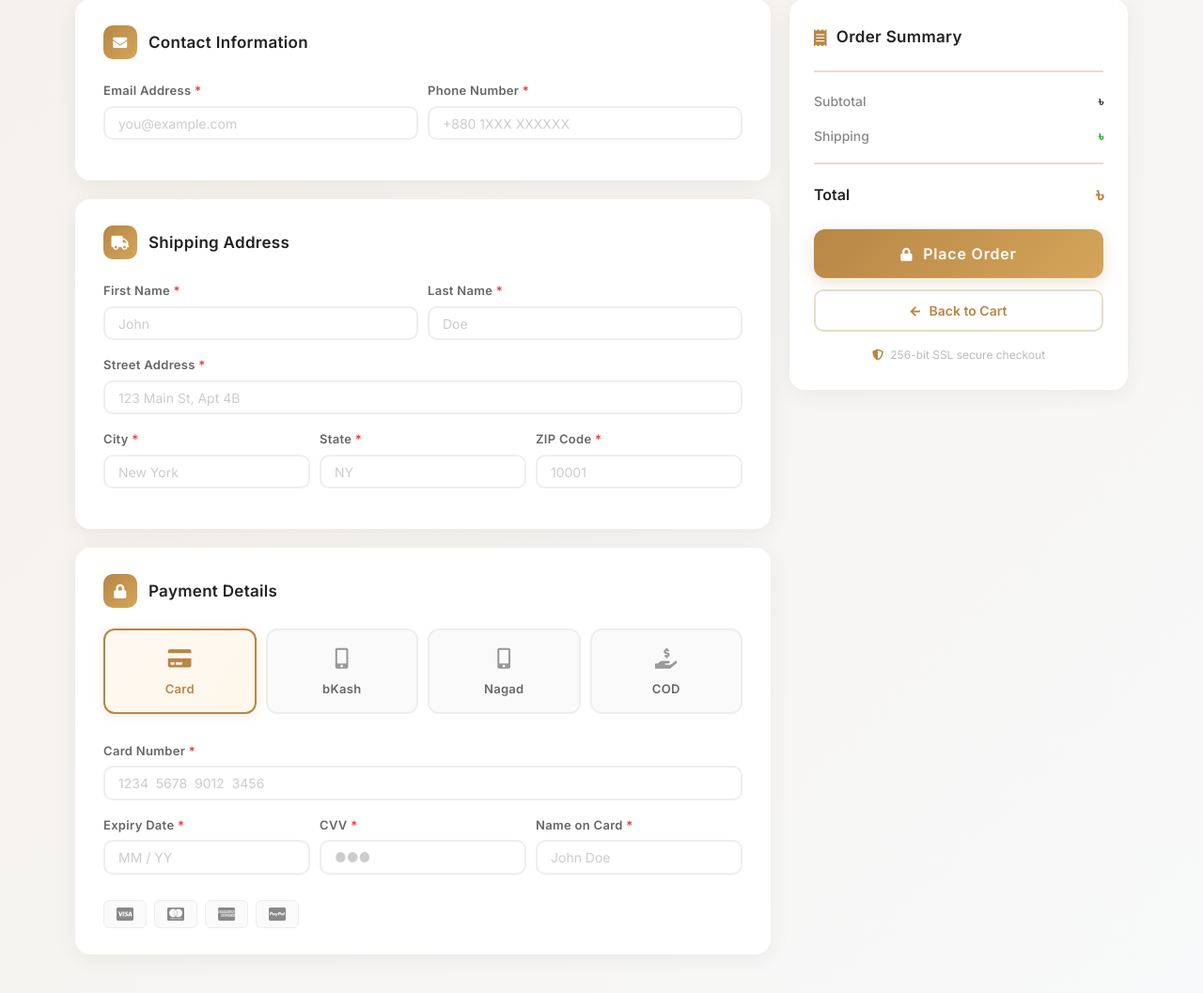
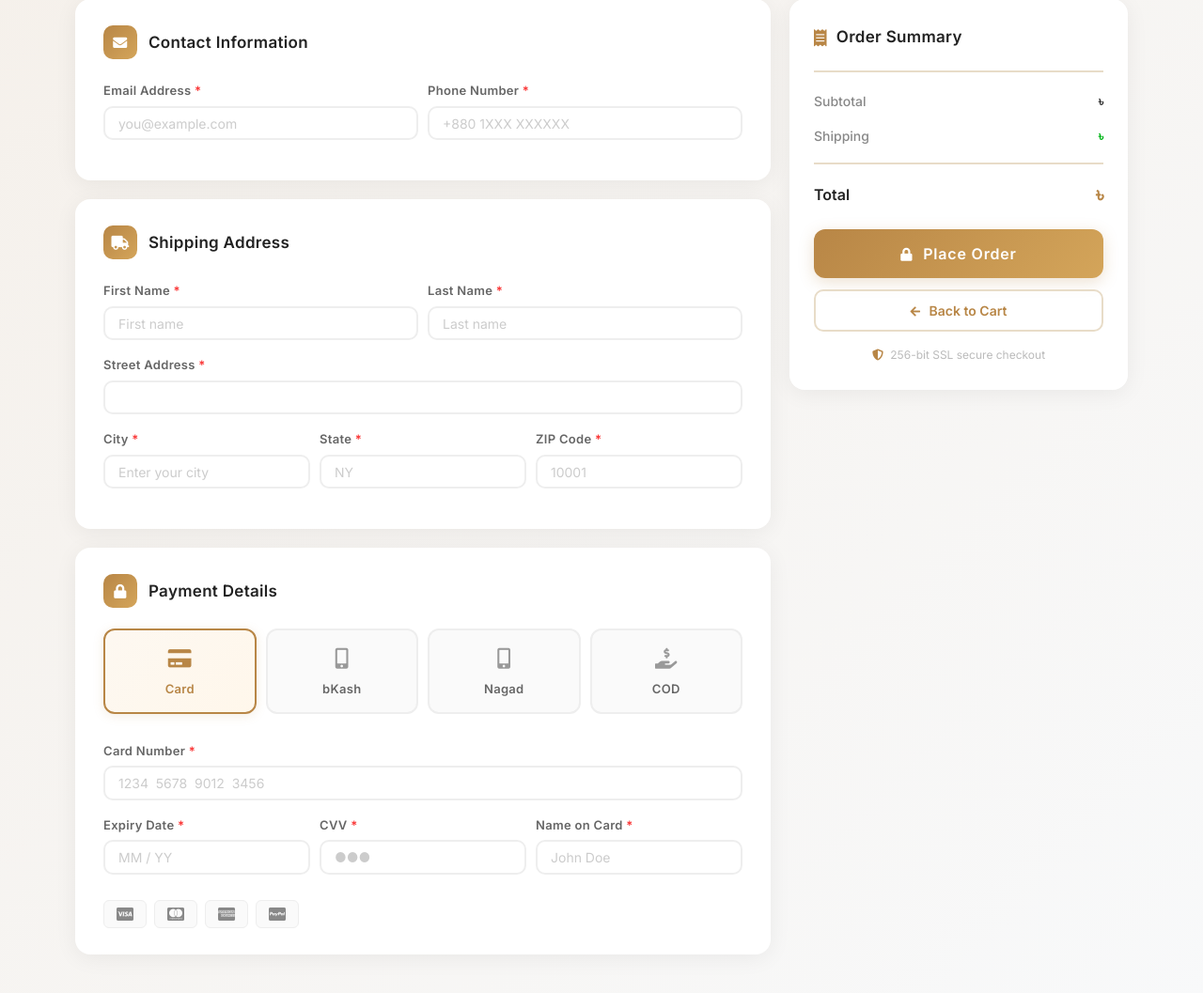
Before and after one commit to NaimurRahmannn/Ecommerce-sites-with-Django, a Django app: template templates/product/checkout.html in a window 1280 px wide. Shown: the part 281-1338 px from the top of the page at 94% size. Run offline with Django 5.2, Linux system fonts and the light colour scheme; the template is opened without the code that fills it, so the values that code supplies are empty; some libraries are stand-ins or nearby versions; some web fonts are replaced.

Commit message:
fix: checkout.html,product.html required input

```diff
--- a/templates/product/checkout.html
+++ b/templates/product/checkout.html
@@ -570,29 +570,29 @@
             <div class="form-row">
               <div class="form-group col-md-6">
                 <label>First Name <span class="text-danger">*</span></label>
-                <input type="text" name="first_name" class="form-control" placeholder="John" required />
+                <input type="text" name="first_name" class="form-control" placeholder="First name" required />
               </div>
               <div class="form-group col-md-6">
                 <label>Last Name <span class="text-danger">*</span></label>
-                <input type="text" name="last_name" class="form-control" placeholder="Doe" required />
+                <input type="text" name="last_name" class="form-control" placeholder="Last name" required />
               </div>
             </div>
             <div class="form-group">
               <label>Street Address <span class="text-danger">*</span></label>
-              <input type="text" name="street_address" class="form-control" placeholder="123 Main St, Apt 4B" required />
+              <input type="text" name="street_address" class="form-control"/>
             </div>
             <div class="form-row">
               <div class="form-group col-md-4">
                 <label>City <span class="text-danger">*</span></label>
-                <input type="text" name="city" class="form-control" placeholder="New York" required />
+                <input type="text" name="city" class="form-control" placeholder="Enter your city" required />
               </div>
               <div class="form-group col-md-4">
                 <label>State <span class="text-danger">*</span></label>
-                <input type="text" name="state" class="form-control" placeholder="NY" required />
+                <input type="text" name="state" class="form-control" placeholder="NY"  />
               </div>
               <div class="form-group col-md-4">
                 <label>ZIP Code <span class="text-danger">*</span></label>
-                <input type="text" name="zip_code" class="form-control" placeholder="10001" required />
+                <input type="text" name="zip_code" class="form-control" placeholder="10001"/>
               </div>
             </div>
           </div>
--- a/templates/product/product.html
+++ b/templates/product/product.html
@@ -437,7 +437,7 @@
                   </tr>
                   <tr>
                     <td class="spec-dt">Delivery</td>
-                    <td class="spec-dd">Russia, USA &amp; Europe</td>
+                    <td class="spec-dd">All over the Bangladesh</td>
                   </tr>
                 </table>
 
```
